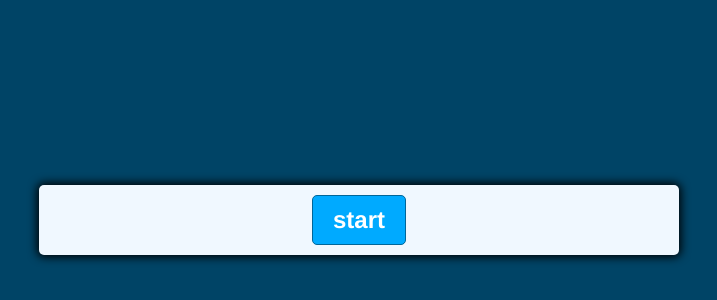
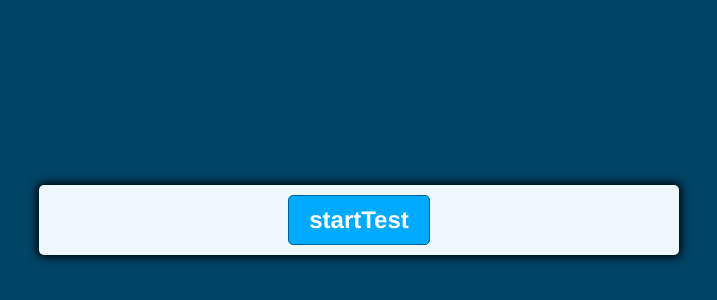
Before and after one commit to ramanes3822/quizApp, a plain HTML site: page index.html in a window 1280 px wide. Shown: the part 180-480 px from the top of the page, without its empty margins (41-758 px from the left). Drawn offline with Linux system fonts and the light colour scheme.

Commit message:
firstCommit1

```diff
--- a/index.html
+++ b/index.html
@@ -19,7 +19,7 @@
         </div>
       </div>
       <div class="control">
-        <button id="start-btn" class="start-btn btn">start</button>
+        <button id="start-btn" class="start-btn btn">startTest</button>
         <button id="next-btn" class="next-btn btn hide">Next</button>
       </div>
     </div>
```
